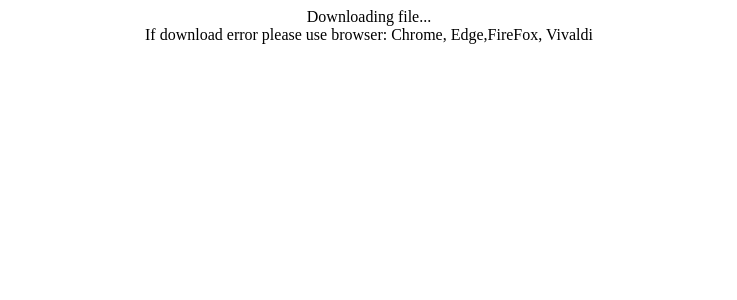
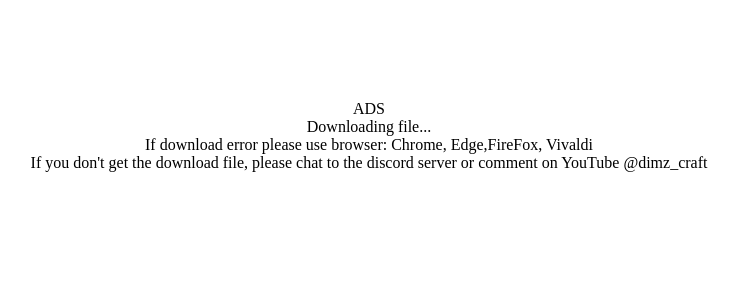
Before and after one commit to K3V1N-N5/Download, a React (Create React App) app: page /ads in a window 1280 px wide. Shown: the top 300 px of the page, without its empty margins (271-1008 px from the left). Built offline with nearby package versions, Linux system fonts and the light colour scheme; the HTML template or start-up script is replaced by a standard one.

Commit message:
add text sama padding

```diff
--- a/src/pages/ads.jsx
+++ b/src/pages/ads.jsx
@@ -18,8 +18,10 @@ const Ads = ({ props }) => {
     <div>
       <center>
         <div>
+          <div style={{ marginTop: "100px" }}>ADS</div>
           Downloading file... <br />
-          If download error please use browser: Chrome, Edge,FireFox, Vivaldi
+          If download error please use browser: Chrome, Edge,FireFox, Vivaldi <br />
+          If you don't get the download file, please chat to the discord server or comment on YouTube @dimz_craft
         </div>
       </center>
     </div>
```
